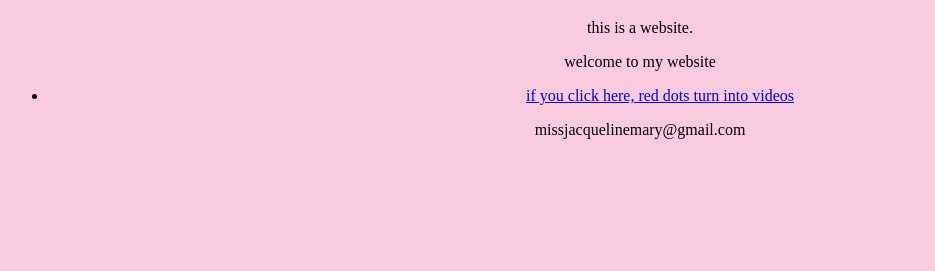
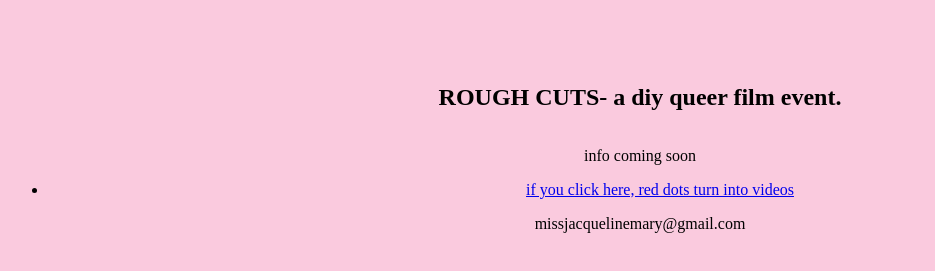
Before and after one commit to jacquelinemary/jacquelinemary.github.io, a plain HTML site: page index.html in a window 1280 px wide. Shown: the part 61-332 px from the top of the page, without its empty margins (0-935 px from the left). Drawn offline with Linux system fonts and the light colour scheme.

Commit message:
info coming soon about rough cuts

```diff
--- a/index.html
+++ b/index.html
@@ -9,8 +9,8 @@
   <h1>Welcome to Jacqueline Mary's website</h1>
 
 
-  <p>this is a website.</p>
-  <p>welcome to my website</p>
+  <h2>ROUGH CUTS- a diy queer film event. </h2>
+  <p>info coming soon</p>
 
   <ul>
     <li><a href="videos.html"> if you click here, red dots turn into videos</a></li>
```
